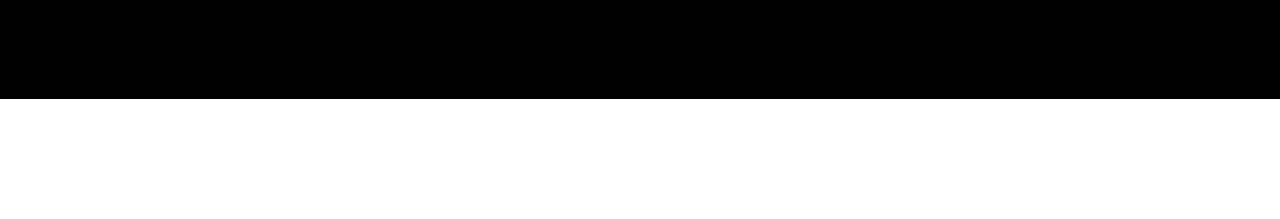
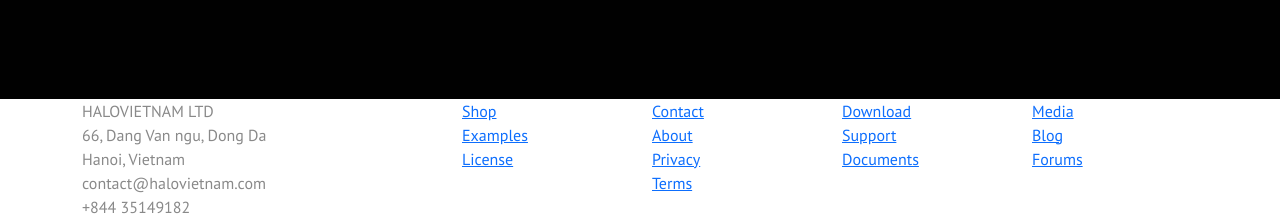
Before and after one commit to tanvirahmedonly/html33_classwork_tinyone, a plain HTML site: page index.html in a window 1280 px wide. Shown: the part 1831-2050 px from the top of the page. Before the commit the page ends 1930 px from the top, so only its background shows below. Drawn offline with Linux system fonts and the light colour scheme.

Commit message:
Update index.html

```diff
--- a/index.html
+++ b/index.html
@@ -345,6 +345,54 @@
       </div>
     </section>
     <!-- contact end -->
+    <!-- footer start -->
+    <footer>
+      <div class="container">
+        <div class="row">
+          <div class="col-lg-4 col-md-4 col-sm-12 col-12">
+            <div class="f_1">
+              <address class="mb-0">
+                HALOVIETNAM LTD <br>
+                66, Dang Van ngu, Dong Da <br>
+                Hanoi, Vietnam <br>
+                contact@halovietnam.com <br>
+                +844 35149182
+              </address>
+            </div>
+          </div>
+          <div class="col-lg-2 col-md-2 col-sm-3 col-6">
+            <div class="f_2">
+              <p class="mb-0"><a href="#">Shop</a></p>
+              <p class="mb-0"><a href="#">Examples</a></p>
+              <p class="mb-0"><a href="#">License</a></p>
+            </div>
+          </div>
+          <div class="col-lg-2 col-md-2 col-sm-3 col-6">
+            <div class="f_2">
+              <p class="mb-0"><a href="#">Contact</a></p>
+              <p class="mb-0"><a href="#">About</a></p>
+              <p class="mb-0"><a href="#">Privacy</a></p>
+              <p class="mb-0"><a href="#">Terms</a></p>
+            </div>
+          </div>
+          <div class="col-lg-2 col-md-2 col-sm-3 col-6">
+            <div class="f_2">
+              <p class="mb-0"><a href="#">Download</a></p>
+              <p class="mb-0"><a href="#">Support</a></p>
+              <p class="mb-0"><a href="#">Documents</a></p>
+            </div>
+          </div>
+          <div class="col-lg-2 col-md-2 col-sm-3 col-6">
+            <div class="f_2">
+              <p class="mb-0"><a href="#">Media</a></p>
+              <p class="mb-0"><a href="#">Blog</a></p>
+              <p class="mb-0"><a href="#">Forums</a></p>
+            </div>
+          </div>
+        </div>
+      </div>
+    </footer>
+    <!-- footer end -->
 
     <!-- JS links -->
     <script src="js/popper.min.js"></script>
```
